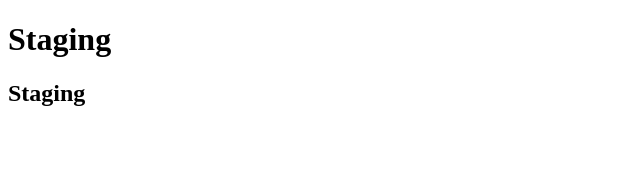
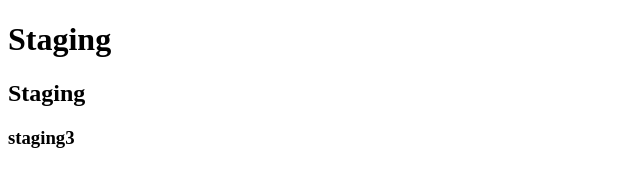
Before and after one commit to agustrihariyanto/progsys, a plain HTML site: page staging.html in a window 1280 px wide. Shown: the full height of the page, 0-640 px from the left. Drawn offline with Linux system fonts and the light colour scheme.

Commit message:
Update branch staging di staging.html
Menambah elemen h3 di staging.html

```diff
--- a/staging.html
+++ b/staging.html
@@ -9,5 +9,6 @@
   <body>
     <h1>Staging</h1>
     <h2> Staging</h2>
+    <h3>staging3</h3>
   </body>
 </html>
```
